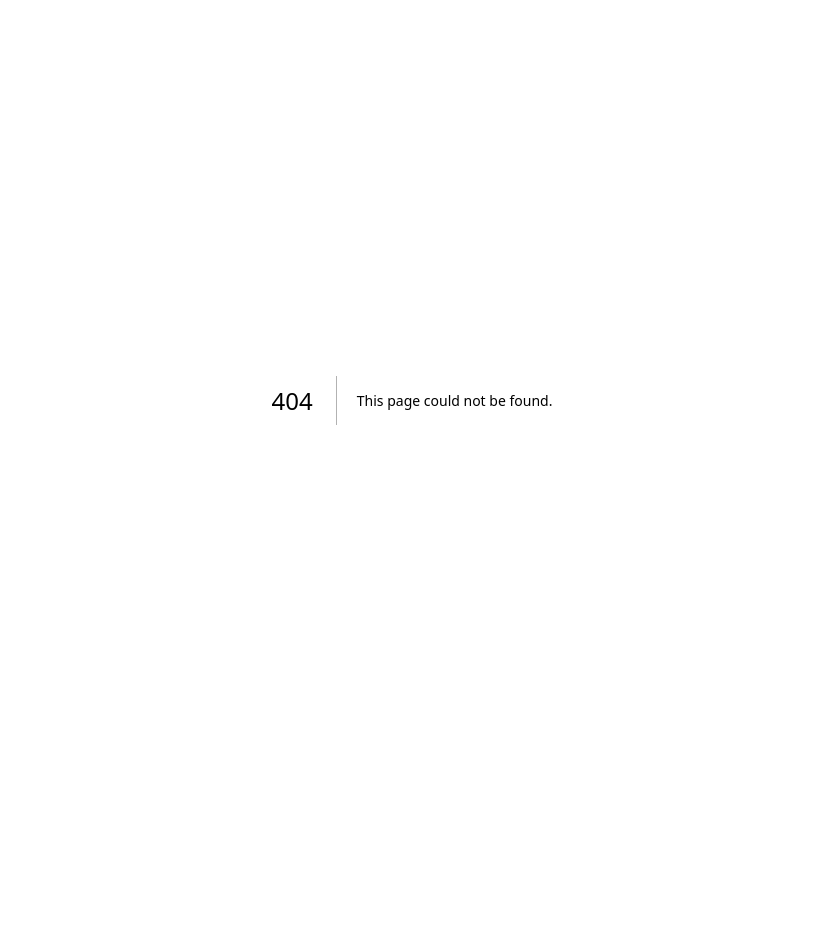
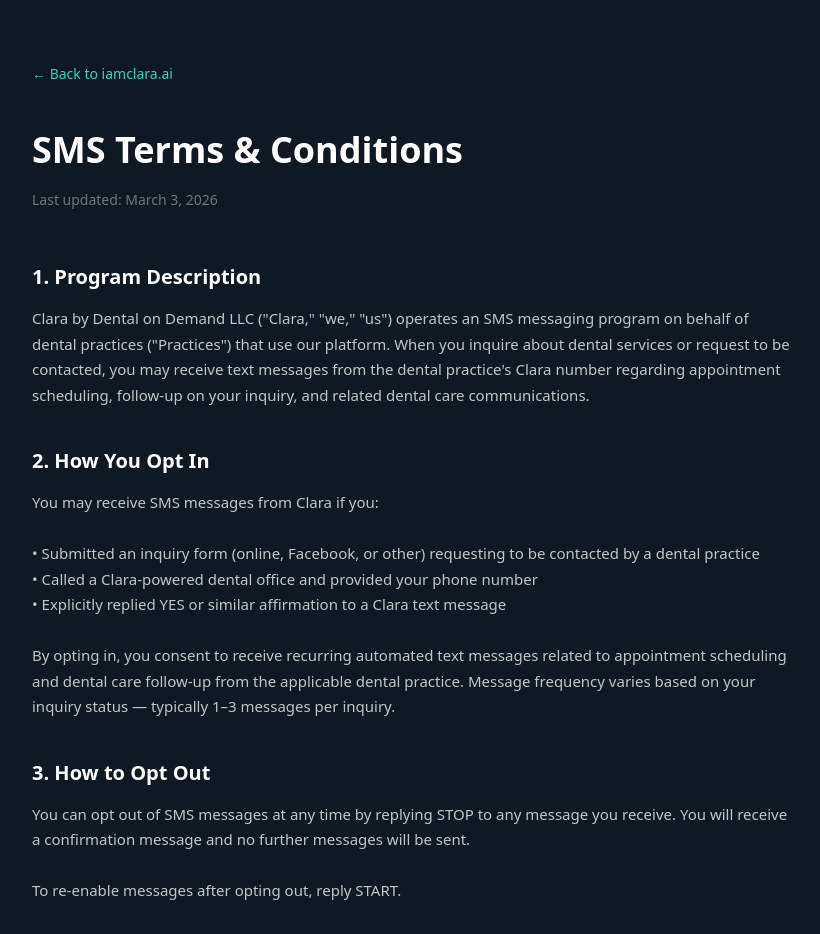
Before and after one commit to dentalondemand/iamclara-website, a Next.js app: page /sms-terms in a window 1280 px wide. Before the commit this address had no page. Shown: the top 934 px of the page, without its empty margins (228-1048 px from the left). Before the commit the page ends 800 px from the top, so only its background shows below. Built offline with nearby package versions, Linux system fonts and the light colour scheme.

Commit message:
feat: SMS Terms & Conditions page (/sms-terms), SMS section in Privacy Policy, links in footer

```diff
--- a/app/privacy/page.tsx
+++ b/app/privacy/page.tsx
@@ -5,7 +5,7 @@
       <div style={{ maxWidth: 760, margin: "0 auto", color: "rgba(255,255,255,0.8)", fontFamily: "system-ui, sans-serif", lineHeight: 1.7 }}>
         <a href="/" style={{ color: "#2DD4BF", textDecoration: "none", fontSize: 14 }}>← Back to iamclara.ai</a>
         <h1 style={{ color: "#fff", fontSize: 36, fontWeight: 700, marginTop: 32, marginBottom: 8 }}>Privacy Policy</h1>
-        <p style={{ color: "rgba(255,255,255,0.4)", fontSize: 14, marginBottom: 48 }}>Last updated: March 1, 2026</p>
+        <p style={{ color: "rgba(255,255,255,0.4)", fontSize: 14, marginBottom: 48 }}>Last updated: March 3, 2026</p>
 
         {[
           {
@@ -86,27 +86,43 @@
 To exercise these rights, contact the dental practice directly or email us at privacy@iamclara.ai with the practice name and your phone number.`
           },
           {
-            title: "8. Facebook & Meta Data",
+            title: "8. SMS Messaging",
+            body: `When dental practices use Clara's SMS follow-up feature, we may send text messages to patient phone numbers on behalf of those practices. These messages are transactional in nature — related to appointment scheduling and follow-up on dental care inquiries.
+
+**Opt-in:** SMS messages are sent only after you have submitted an inquiry, called a Clara-powered practice, or explicitly replied YES to a Clara text message.
+
+**Opt-out:** Reply STOP at any time to opt out. No further messages will be sent.
+
+**Data use:** Your phone number is used solely for appointment-related communication with the dental practice. We do not sell phone numbers or use them for third-party marketing.
+
+**Message frequency:** 1–3 messages per inquiry, depending on scheduling status.
+
+**Rates:** Message and data rates may apply.
+
+For full SMS terms, see iamclara.ai/sms-terms.`
+          },
+          {
+            title: "9. Facebook & Meta Data",
             body: `Clara integrates with Meta's platforms (Facebook, Instagram) for social media posting and lead form data. Lead information received through Facebook Lead Ads is used solely to follow up with prospective patients on behalf of the Practice. We do not use Meta lead data for advertising or share it with other parties. We comply with Meta's Platform Terms and Data Policy.`
           },
           {
-            title: "9. Security",
+            title: "10. Security",
             body: `We use industry-standard security measures including TLS encryption for data in transit, encrypted storage for credentials, JWT-based authentication with short expiry, and role-based access controls. No method of transmission or storage is 100% secure. We will notify affected Practices promptly in the event of a data breach.`
           },
           {
-            title: "10. Cookies",
+            title: "11. Cookies",
             body: `Our marketing website (iamclara.ai) uses minimal cookies for basic functionality and analytics. We do not use advertising or tracking cookies. The Clara dashboard uses local storage to maintain your login session.`
           },
           {
-            title: "11. Children's Privacy",
+            title: "12. Children's Privacy",
             body: `Clara is designed for use by dental practices and their adult patients. We do not knowingly collect information from children under 13. If you believe a child has submitted information through our platform, contact us at privacy@iamclara.ai and we will delete it promptly.`
           },
           {
-            title: "12. Changes to This Policy",
+            title: "13. Changes to This Policy",
             body: `We may update this Privacy Policy from time to time. We will notify Practices of material changes by email or in-app notice. Continued use of Clara after changes constitutes acceptance of the updated policy.`
           },
           {
-            title: "13. Contact Us",
+            title: "14. Contact Us",
             body: `Questions about this Privacy Policy or your data:
 
 **Email:** privacy@iamclara.ai
--- /dev/null
+++ b/app/sms-terms/page.tsx
@@ -0,0 +1,96 @@
+"use client";
+export default function SmsTermsPage() {
+  const sections = [
+    {
+      title: "1. Program Description",
+      body: `Clara by Dental on Demand LLC ("Clara," "we," "us") operates an SMS messaging program on behalf of dental practices ("Practices") that use our platform. When you inquire about dental services or request to be contacted, you may receive text messages from the dental practice's Clara number regarding appointment scheduling, follow-up on your inquiry, and related dental care communications.`
+    },
+    {
+      title: "2. How You Opt In",
+      body: `You may receive SMS messages from Clara if you:
+
+• Submitted an inquiry form (online, Facebook, or other) requesting to be contacted by a dental practice
+• Called a Clara-powered dental office and provided your phone number
+• Explicitly replied YES or similar affirmation to a Clara text message
+
+By opting in, you consent to receive recurring automated text messages related to appointment scheduling and dental care follow-up from the applicable dental practice. Message frequency varies based on your inquiry status — typically 1–3 messages per inquiry.`
+    },
+    {
+      title: "3. How to Opt Out",
+      body: `You can opt out of SMS messages at any time by replying STOP to any message you receive. You will receive a confirmation message and no further messages will be sent.
+
+To re-enable messages after opting out, reply START.
+
+For help, reply HELP to any message or contact us at hello@iamclara.ai.`
+    },
+    {
+      title: "4. Message & Data Rates",
+      body: `Message and data rates may apply. Charges are billed by your mobile carrier. Clara is not responsible for charges applied by your carrier. Contact your mobile carrier for details about your plan's messaging rates.`
+    },
+    {
+      title: "5. Supported Carriers",
+      body: `Messages are supported by most major U.S. carriers including AT&T, Verizon, T-Mobile, Sprint, and others. Delivery is not guaranteed for all carriers. Clara is not liable for delayed or undelivered messages.`
+    },
+    {
+      title: "6. Privacy",
+      body: `Your phone number and messaging data are handled in accordance with our Privacy Policy at iamclara.ai/privacy. We do not sell or share your phone number with third parties for marketing purposes. Your information is used solely to provide appointment scheduling and dental care follow-up services on behalf of the dental practice.`
+    },
+    {
+      title: "7. Nature of Messages",
+      body: `SMS messages from Clara are transactional and service-related in nature. They are sent on behalf of dental practices to help you schedule appointments and follow up on your dental care inquiries. Clara does not send promotional marketing messages unrelated to your inquiry.`
+    },
+    {
+      title: "8. Contact Us",
+      body: `If you have questions about this SMS program, contact us at:
+
+Dental on Demand LLC
+hello@iamclara.ai
+iamclara.ai
+
+To opt out: Reply STOP to any message.
+For help: Reply HELP or email hello@iamclara.ai.`
+    },
+  ];
+
+  return (
+    <div style={{ background: "#0F1923", minHeight: "100vh", padding: "60px 24px" }}>
+      <div style={{ maxWidth: 760, margin: "0 auto", color: "rgba(255,255,255,0.8)", fontFamily: "system-ui, sans-serif", lineHeight: 1.7 }}>
+        <a href="/" style={{ color: "#2DD4BF", textDecoration: "none", fontSize: 14 }}>← Back to iamclara.ai</a>
+        <h1 style={{ color: "#fff", fontSize: 36, fontWeight: 700, marginTop: 32, marginBottom: 8 }}>SMS Terms & Conditions</h1>
+        <p style={{ color: "rgba(255,255,255,0.4)", fontSize: 14, marginBottom: 48 }}>Last updated: March 3, 2026</p>
+
+        {sections.map((s, i) => (
+          <div key={i} style={{ marginBottom: 36 }}>
+            <h2 style={{ color: "#fff", fontSize: 20, fontWeight: 600, marginBottom: 12 }}>{s.title}</h2>
+            <div style={{ color: "rgba(255,255,255,0.75)", fontSize: 15, whiteSpace: "pre-wrap" }}>{s.body}</div>
+          </div>
+        ))}
+
+        {/* Quick reference box */}
+        <div style={{ background: "rgba(45,212,191,0.08)", border: "1px solid rgba(45,212,191,0.25)", borderRadius: 12, padding: "20px 24px", marginTop: 48 }}>
+          <h3 style={{ color: "#2DD4BF", fontSize: 16, fontWeight: 700, marginBottom: 12 }}>Quick Reference</h3>
+          <table style={{ width: "100%", borderCollapse: "collapse", fontSize: 14 }}>
+            {[
+              ["Program", "Clara Appointment Scheduling SMS"],
+              ["Message types", "Appointment scheduling & dental care follow-up"],
+              ["Frequency", "1–3 messages per inquiry (varies)"],
+              ["To opt out", "Reply STOP"],
+              ["To re-enable", "Reply START"],
+              ["For help", "Reply HELP or email hello@iamclara.ai"],
+              ["Cost", "Message & data rates may apply"],
+            ].map(([label, value]) => (
+              <tr key={label} style={{ borderBottom: "1px solid rgba(255,255,255,0.08)" }}>
+                <td style={{ padding: "8px 0", color: "rgba(255,255,255,0.5)", width: "40%" }}>{label}</td>
+                <td style={{ padding: "8px 0", color: "rgba(255,255,255,0.85)" }}>{value}</td>
+              </tr>
+            ))}
+          </table>
+        </div>
+
+        <p style={{ color: "rgba(255,255,255,0.3)", fontSize: 13, marginTop: 48, textAlign: "center" }}>
+          © 2026 Dental on Demand LLC · <a href="/privacy" style={{ color: "#2DD4BF" }}>Privacy Policy</a> · <a href="/terms" style={{ color: "#2DD4BF" }}>Terms of Service</a>
+        </p>
+      </div>
+    </div>
+  );
+}
--- a/app/terms/page.tsx
+++ b/app/terms/page.tsx
@@ -126,7 +126,7 @@
 
         <div style={{ borderTop: "1px solid rgba(255,255,255,0.08)", paddingTop: 32, marginTop: 16,
           color: "rgba(255,255,255,0.3)", fontSize: 13, textAlign: "center" }}>
-          © 2026 Dental on Demand LLC · <a href="/privacy" style={{ color: "#2DD4BF", textDecoration: "none" }}>Privacy Policy</a>
+          © 2026 Dental on Demand LLC · <a href="/privacy" style={{ color: "#2DD4BF", textDecoration: "none" }}>Privacy Policy</a> · <a href="/sms-terms" style={{ color: "#2DD4BF", textDecoration: "none" }}>SMS Terms</a>
         </div>
       </div>
     </div>
```
